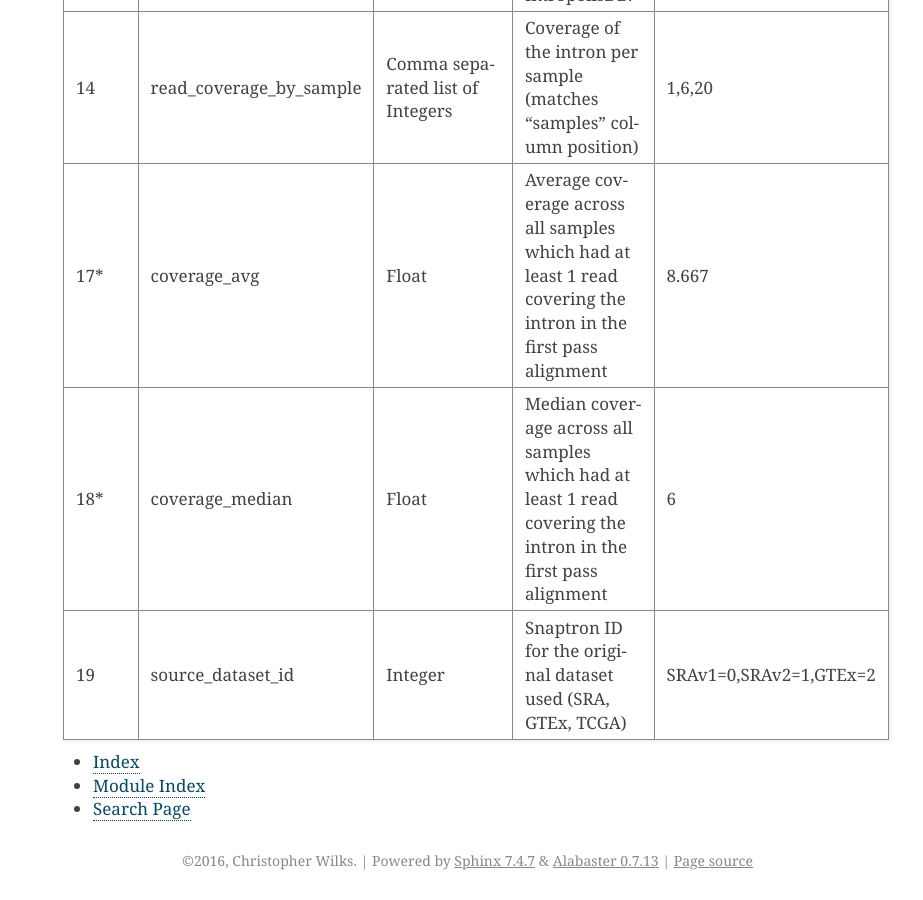
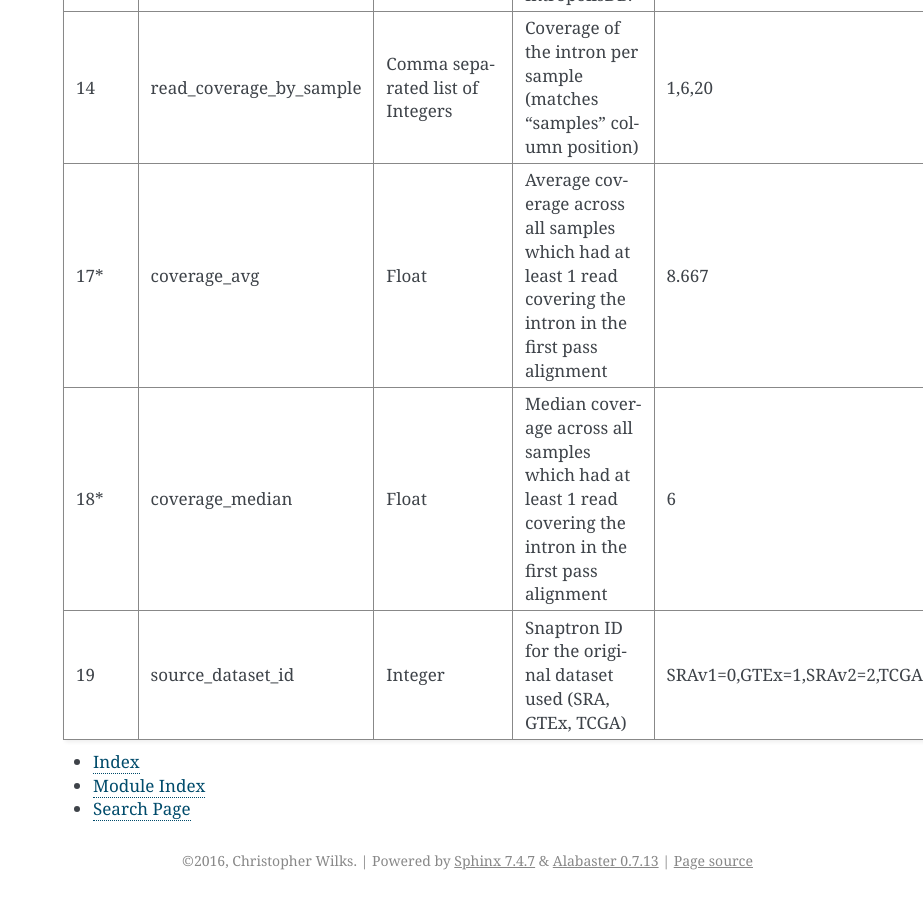
Before and after one commit to ChristopherWilks/snaptron, a Sphinx documentation site: the page built from docs/source/index.rst, in a window 1280 px wide and 900 px high, scrolled down 8292 px. Shown: the whole window, without its empty margins (357-1280 px from the left). Built offline with Sphinx 7.4.7, drawn with Linux system fonts in a browser that asks for light colours.

Commit message:
added new data source IDS to doc

```diff
--- a/docs/source/index.rst
+++ b/docs/source/index.rst
@@ -173,43 +173,43 @@ The return format is a TAB-delimited series of fields where each line represents
 
 Table 6. Complete list of Snaptron Fields In Return Format
 ----------------------------------------------------------
-+-------------+-------------------------+--------------------------------------+---------------------------------------------------------------------------------------------------------------+------------------------+
-| Field Index | Field Name              | Type                                 | Description                                                                                                   | Example                |
-+=============+=========================+======================================+===============================================================================================================+========================+
-| 1           | DataSource:Type         | Abbrev:Single Character              | Differentiates between a return line of type Intron (I), Sample (S), or Gene (G).                             | SRAv1:I                |
-+-------------+-------------------------+--------------------------------------+---------------------------------------------------------------------------------------------------------------+------------------------+
-| 2*          | snaptron_id             | Integer                              | stable, unique ID for Snaptron junctions                                                                      | 5                      |
-+-------------+-------------------------+--------------------------------------+---------------------------------------------------------------------------------------------------------------+------------------------+
-| 3           | chromosome              | String                               | Reference ID for genomics coordinates                                                                         | chr7                   |
-+-------------+-------------------------+--------------------------------------+---------------------------------------------------------------------------------------------------------------+------------------------+
-| 4           | start                   | Integer                              | beginning (left) coordinate of intron                                                                         | 10113                  |
-+-------------+-------------------------+--------------------------------------+---------------------------------------------------------------------------------------------------------------+------------------------+
-| 5           | end                     | Integer                              | last (right) coordinate of intron                                                                             | 10244                  |
-+-------------+-------------------------+--------------------------------------+---------------------------------------------------------------------------------------------------------------+------------------------+
-| 6           | length                  | Integer                              | Length of intron coordinate span                                                                              | 132                    |
-+-------------+-------------------------+--------------------------------------+---------------------------------------------------------------------------------------------------------------+------------------------+
-| 7           | strand                  | Single Character                     | Orientation of intron (Watson or Crick)                                                                       | ``+`` or ``-``         |
-+-------------+-------------------------+--------------------------------------+---------------------------------------------------------------------------------------------------------------+------------------------+
-| 8           | annotated               | Boolean Integer                      | If both ends of the intron are annotated as *a* splice site in some annotation                                | 1 or 0                 |
-+-------------+-------------------------+--------------------------------------+---------------------------------------------------------------------------------------------------------------+------------------------+
-| 9           | left_motif              | String                               | Splice site sequence bases at the left end of the intron                                                      | GT                     |
-+-------------+-------------------------+--------------------------------------+---------------------------------------------------------------------------------------------------------------+------------------------+
-| 10          | right_motif             | String                               | Splice site sequence bases at the right end of the intron                                                     | AG                     |
-+-------------+-------------------------+--------------------------------------+---------------------------------------------------------------------------------------------------------------+------------------------+
-| 11          | left_annotated          | String                               | If the left end splice site is annotated or not and which annotations it appears in (maybe more than once)    | aC19,cG19,cG38:1;0     |
-+-------------+-------------------------+--------------------------------------+---------------------------------------------------------------------------------------------------------------+------------------------+
-| 12          | right_annotated         | String                               | If the right end splice site is in an annotated or not, same as left_annotated                                | aC19,cG19,cG38:1;0     |
-+-------------+-------------------------+--------------------------------------+---------------------------------------------------------------------------------------------------------------+------------------------+
-| 13          | samples                 | Comma separated list of Integers IDs | The list of samples which had one or more reads covering the intron(?). IDs are from the IntropolisDB.        | 5,10,14                |
-+-------------+-------------------------+--------------------------------------+---------------------------------------------------------------------------------------------------------------+------------------------+
-| 14          | read_coverage_by_sample | Comma separated list of Integers     | Coverage of the intron per sample (matches "samples" column position)                                         | 1,6,20                 |
-+-------------+-------------------------+--------------------------------------+---------------------------------------------------------------------------------------------------------------+------------------------+
-| 17*         | coverage_avg            | Float                                | Average coverage across all samples which had at least 1 read covering the intron in the first pass alignment | 8.667                  |
-+-------------+-------------------------+--------------------------------------+---------------------------------------------------------------------------------------------------------------+------------------------+
-| 18*         | coverage_median         | Float                                | Median coverage across all samples which had at least 1 read covering the intron in the first pass alignment  | 6                      |
-+-------------+-------------------------+--------------------------------------+---------------------------------------------------------------------------------------------------------------+------------------------+
-| 19          | source_dataset_id       | Integer                              | Snaptron ID for the original dataset used (SRA, GTEx, TCGA)                                                   | SRAv1=0,SRAv2=1,GTEx=2 |
-+-------------+-------------------------+--------------------------------------+---------------------------------------------------------------------------------------------------------------+------------------------+
++-------------+-------------------------+--------------------------------------+---------------------------------------------------------------------------------------------------------------+-------------------------------+
+| Field Index | Field Name              | Type                                 | Description                                                                                                   | Example                       |
++=============+=========================+======================================+===============================================================================================================+===============================+
+| 1           | DataSource:Type         | Abbrev:Single Character              | Differentiates between a return line of type Intron (I), Sample (S), or Gene (G).                             | SRAv1:I                       |
++-------------+-------------------------+--------------------------------------+---------------------------------------------------------------------------------------------------------------+-------------------------------+
+| 2*          | snaptron_id             | Integer                              | stable, unique ID for Snaptron junctions                                                                      | 5                             |
++-------------+-------------------------+--------------------------------------+---------------------------------------------------------------------------------------------------------------+-------------------------------+
+| 3           | chromosome              | String                               | Reference ID for genomics coordinates                                                                         | chr7                          |
++-------------+-------------------------+--------------------------------------+---------------------------------------------------------------------------------------------------------------+-------------------------------+
+| 4           | start                   | Integer                              | beginning (left) coordinate of intron                                                                         | 10113                         |
++-------------+-------------------------+--------------------------------------+---------------------------------------------------------------------------------------------------------------+-------------------------------+
+| 5           | end                     | Integer                              | last (right) coordinate of intron                                                                             | 10244                         |
++-------------+-------------------------+--------------------------------------+---------------------------------------------------------------------------------------------------------------+-------------------------------+
+| 6           | length                  | Integer                              | Length of intron coordinate span                                                                              | 132                           |
++-------------+-------------------------+--------------------------------------+---------------------------------------------------------------------------------------------------------------+-------------------------------+
+| 7           | strand                  | Single Character                     | Orientation of intron (Watson or Crick)                                                                       | ``+`` or ``-``                |
++-------------+-------------------------+--------------------------------------+---------------------------------------------------------------------------------------------------------------+-------------------------------+
+| 8           | annotated               | Boolean Integer                      | If both ends of the intron are annotated as *a* splice site in some annotation                                | 1 or 0                        |
++-------------+-------------------------+--------------------------------------+---------------------------------------------------------------------------------------------------------------+-------------------------------+
+| 9           | left_motif              | String                               | Splice site sequence bases at the left end of the intron                                                      | GT                            |
++-------------+-------------------------+--------------------------------------+---------------------------------------------------------------------------------------------------------------+-------------------------------+
+| 10          | right_motif             | String                               | Splice site sequence bases at the right end of the intron                                                     | AG                            |
++-------------+-------------------------+--------------------------------------+---------------------------------------------------------------------------------------------------------------+-------------------------------+
+| 11          | left_annotated          | String                               | If the left end splice site is annotated or not and which annotations it appears in (maybe more than once)    | aC19,cG19,cG38:1;0            |
++-------------+-------------------------+--------------------------------------+---------------------------------------------------------------------------------------------------------------+-------------------------------+
+| 12          | right_annotated         | String                               | If the right end splice site is in an annotated or not, same as left_annotated                                | aC19,cG19,cG38:1;0            |
++-------------+-------------------------+--------------------------------------+---------------------------------------------------------------------------------------------------------------+-------------------------------+
+| 13          | samples                 | Comma separated list of Integers IDs | The list of samples which had one or more reads covering the intron(?). IDs are from the IntropolisDB.        | 5,10,14                       |
++-------------+-------------------------+--------------------------------------+---------------------------------------------------------------------------------------------------------------+-------------------------------+
+| 14          | read_coverage_by_sample | Comma separated list of Integers     | Coverage of the intron per sample (matches "samples" column position)                                         | 1,6,20                        |
++-------------+-------------------------+--------------------------------------+---------------------------------------------------------------------------------------------------------------+-------------------------------+
+| 17*         | coverage_avg            | Float                                | Average coverage across all samples which had at least 1 read covering the intron in the first pass alignment | 8.667                         |
++-------------+-------------------------+--------------------------------------+---------------------------------------------------------------------------------------------------------------+-------------------------------+
+| 18*         | coverage_median         | Float                                | Median coverage across all samples which had at least 1 read covering the intron in the first pass alignment  | 6                             |
++-------------+-------------------------+--------------------------------------+---------------------------------------------------------------------------------------------------------------+-------------------------------+
+| 19          | source_dataset_id       | Integer                              | Snaptron ID for the original dataset used (SRA, GTEx, TCGA)                                                   | SRAv1=0,GTEx=1,SRAv2=2,TCGA=4 |
++-------------+-------------------------+--------------------------------------+---------------------------------------------------------------------------------------------------------------+-------------------------------+
 
 * :ref:`genindex`
 * :ref:`modindex`
```
